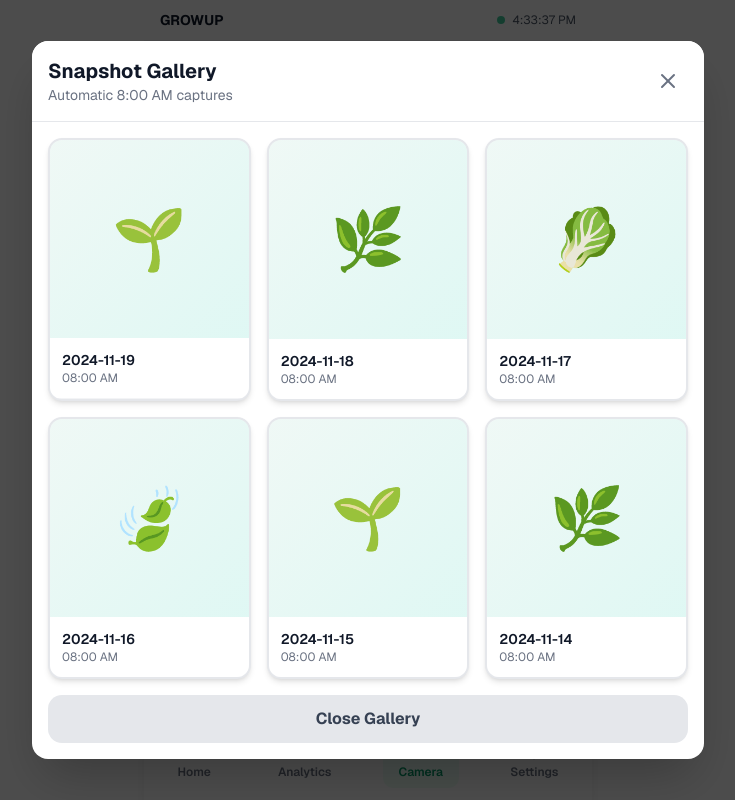
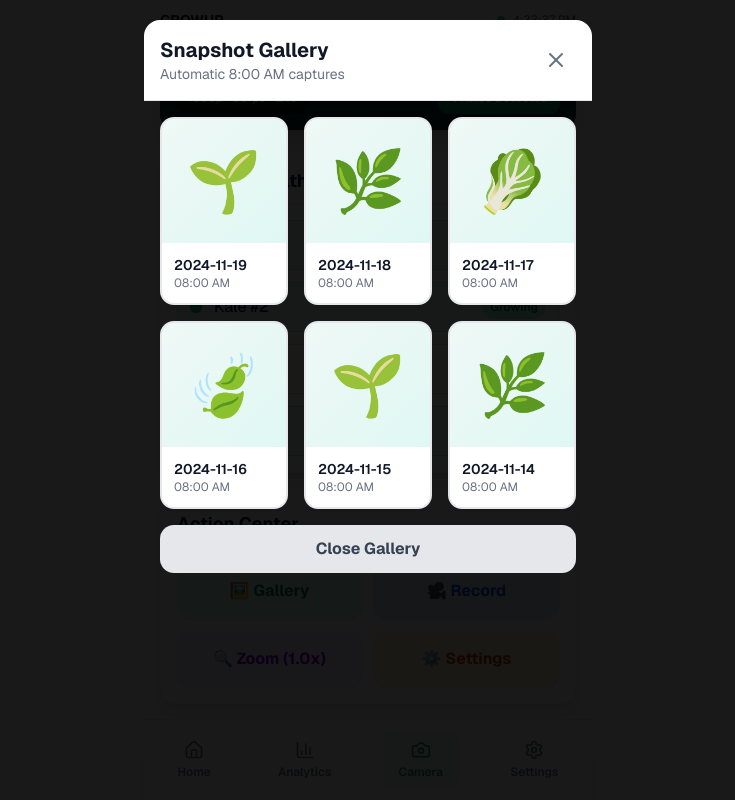
Before and after one commit to kitkato3/GrowUp_FrontEnd, a Next.js app: page /camera in a window 1280 px wide. Both pictures are taken after a click on the button "🖼️ Gallery". Shown: the part 503-1303 px from the top of the page, without its empty margins (272-1007 px from the left). Built offline with nearby package versions, Linux system fonts and the light colour scheme.

Commit message:
full view modal size fixed

```diff
--- a/app/(routes)/camera/page.tsx
+++ b/app/(routes)/camera/page.tsx
@@ -404,8 +404,8 @@ export default function App() {
 
             {/* Gallery Modal */}
             {showGallery && !selectedSnapshot && (
-                <div className="fixed inset-0 bg-black/70 flex items-center justify-center z-50 p-4">
-                    <div className="bg-white rounded-2xl max-w-2xl w-full max-h-[90vh] overflow-y-auto shadow-2xl">
+                <div className="fixed inset-0 bg-black/90 flex items-center justify-center z-50 p-4">
+                    <div className="max-w-md w-full h-full max-h-[95vh] flex flex-col">
                         <div className="sticky top-0 bg-white border-b border-gray-200 p-4 flex items-center justify-between z-10 rounded-t-2xl">
                             <div><h2 className="text-xl font-bold text-gray-900">Snapshot Gallery</h2><p className="text-sm text-gray-500">Automatic 8:00 AM captures</p></div>
                             <button onClick={() => setShowGallery(false)} className="text-gray-500 hover:text-red-500 transition-colors p-2 rounded-full"><X className="w-6 h-6" /></button>
```
